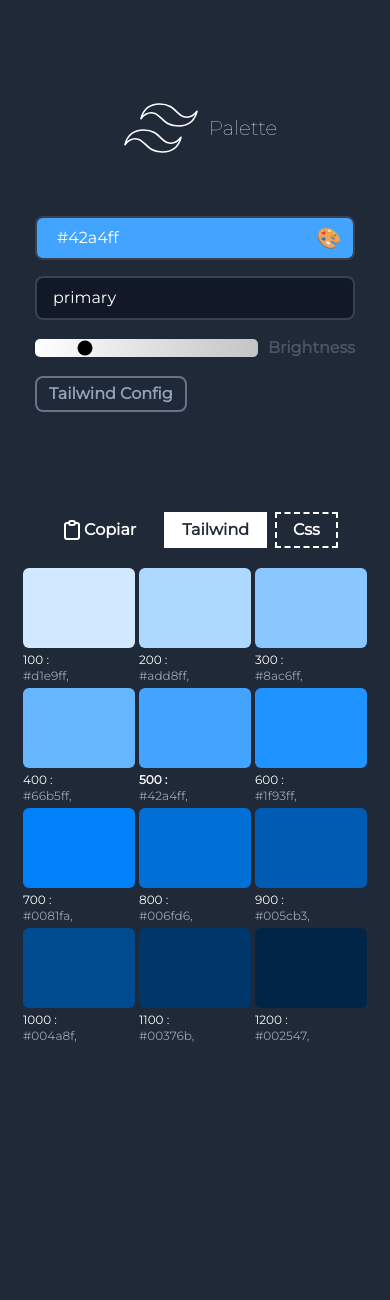
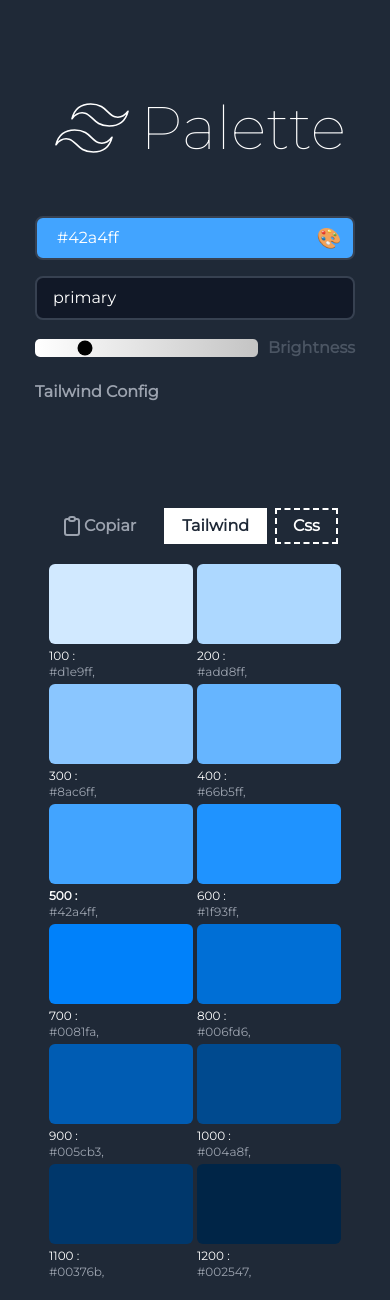
Before and after one commit to pa-ku/palette, a React (Vite) app: page / in a window 390 px wide. Before the commit the page ends 1044 px from the top, so only its background shows below. Built offline with nearby package versions, Linux system fonts and the light colour scheme.

Commit message:
updated ui

```diff
--- a/src/App.jsx
+++ b/src/App.jsx
@@ -66,7 +66,7 @@ function ColorGradient() {
           Copiado!
         </p>
 
-        <h1 className=' flex items-center justify-center text-xl lg:text-8xl text-center  text-white pb-10 stroke-white fill-white font-thin'>
+        <h1 className=' flex items-center justify-center text-6xl lg:text-8xl text-center  text-white pb-10 stroke-white fill-white font-thin'>
           <svg
             className='size-24 lg:size-32'
             viewBox='0 0 24 24'
@@ -99,6 +99,8 @@ function ColorGradient() {
           <input
             className='border-2 border-gray-700 w-full py-2 bg-gray-900 text-white  px-4 rounded-lg'
             type='text'
+            maxLength={13}
+            placeholder='Nombre'
             value={colorName}
             onChange={(e) => setColorName(e.target.value)}
           />
@@ -119,11 +121,11 @@ function ColorGradient() {
           </div>
         </section>
       </header>
-      <div className='w-full flex-col flex items-center justify-center '>
+      <div className='  w-full flex-col flex items-center justify-center '>
         <div className=' w-full p-5 flex gap-5  items-center justify-center'>
           <CopyButton onClick={handleCopyAll}>Copiar</CopyButton>
-          <div className='flex flex-row gap-2 '>
-            <div className='relative flex w-fit items-center text-white justify-center'>
+          <div className=' flex flex-row gap-2 '>
+            <div className=' relative flex w-fit items-center text-white justify-center'>
               <input
                 name='mode'
                 className='peer absolute h-full w-full cursor-pointer appearance-none'
@@ -135,7 +137,7 @@ function ColorGradient() {
                 Tailwind
               </p>
             </div>
-            <div className='relative flex w-fit items-center justify-center text-white'>
+            <div className=' relative flex w-fit items-center justify-center text-white'>
               <input
                 name='mode'
                 className='peer absolute h-full w-full cursor-pointer appearance-none'
@@ -148,15 +150,15 @@ function ColorGradient() {
             </div>
           </div>
         </div>
-        <main className='w-full flex h-full items-center gap-1 flex-wrap justify-center '>
+        <main className='w-full flex h-full pb-5 items-center gap-1 flex-wrap justify-center '>
           {Object.entries(gradientColors).map(([key, value]) => (
             <>
               <button
-                className='flex flex-col w-30 gap-1 relative'
+                className='flex flex-col w-36 gap-1 relative'
                 onClick={() => copyColor(value)}
               >
                 <div
-                  className='flex w-28 h-20 py-5  rounded-md  justify-start items-center'
+                  className='flex w-full h-20 py-5  rounded-md  justify-start items-center'
                   key={key}
                   style={{ backgroundColor: value, borderColor: value + 5 }}
                 ></div>
--- a/src/components/CopyButton.jsx
+++ b/src/components/CopyButton.jsx
@@ -3,10 +3,10 @@ export default function CopyButton({ children, onClick }) {
     <>
       <button
         onClick={onClick}
-        className='flex group relative text-white overflow-hidden px-2 items-center justify-center py-1 font-bold duration-500 hover:text-black'
+        className='flex group relative text-gray-400 overflow-hidden px-2 items-center justify-center py-1 font-bold  hover:text-white'
       >
         <svg
-          className='size-6 relative duration-500 z-10 group-hover:stroke-black stroke-white'
+          className='size-6 relative z-10 group-hover:stroke-white stroke-gray-400'
           viewBox='0 0 24 24'
           strokeWidth='2'
           fill='none'
@@ -18,7 +18,6 @@ export default function CopyButton({ children, onClick }) {
           <path d='M9 3m0 2a2 2 0 0 1 2 -2h2a2 2 0 0 1 2 2v0a2 2 0 0 1 -2 2h-2a2 2 0 0 1 -2 -2z' />
         </svg>
         <p className='relative z-10 '>{children}</p>
-        <span className='absolute right-full top-0  h-full w-full bg-white duration-500 ease-out group-hover:right-0' />
       </button>
     </>
   )
--- a/src/components/TailwindConfig.jsx
+++ b/src/components/TailwindConfig.jsx
@@ -7,7 +7,7 @@ export default function TailwindConfig({ children, name = 'test' }) {
     <>
       <button
         onClick={openModal}
-        className='flex border-2 border-slate-500 font-bold  px-3 py-1 text-slate-400 rounded-lg hover:bg-white stroke-gray-500  hover:text-black hover:stroke-black'
+        className='flex font-bold py-1 text-gray-400 rounded-lg text-center  stroke-gray-500  hover:text-white '
       >
         {children}
       </button>
```
